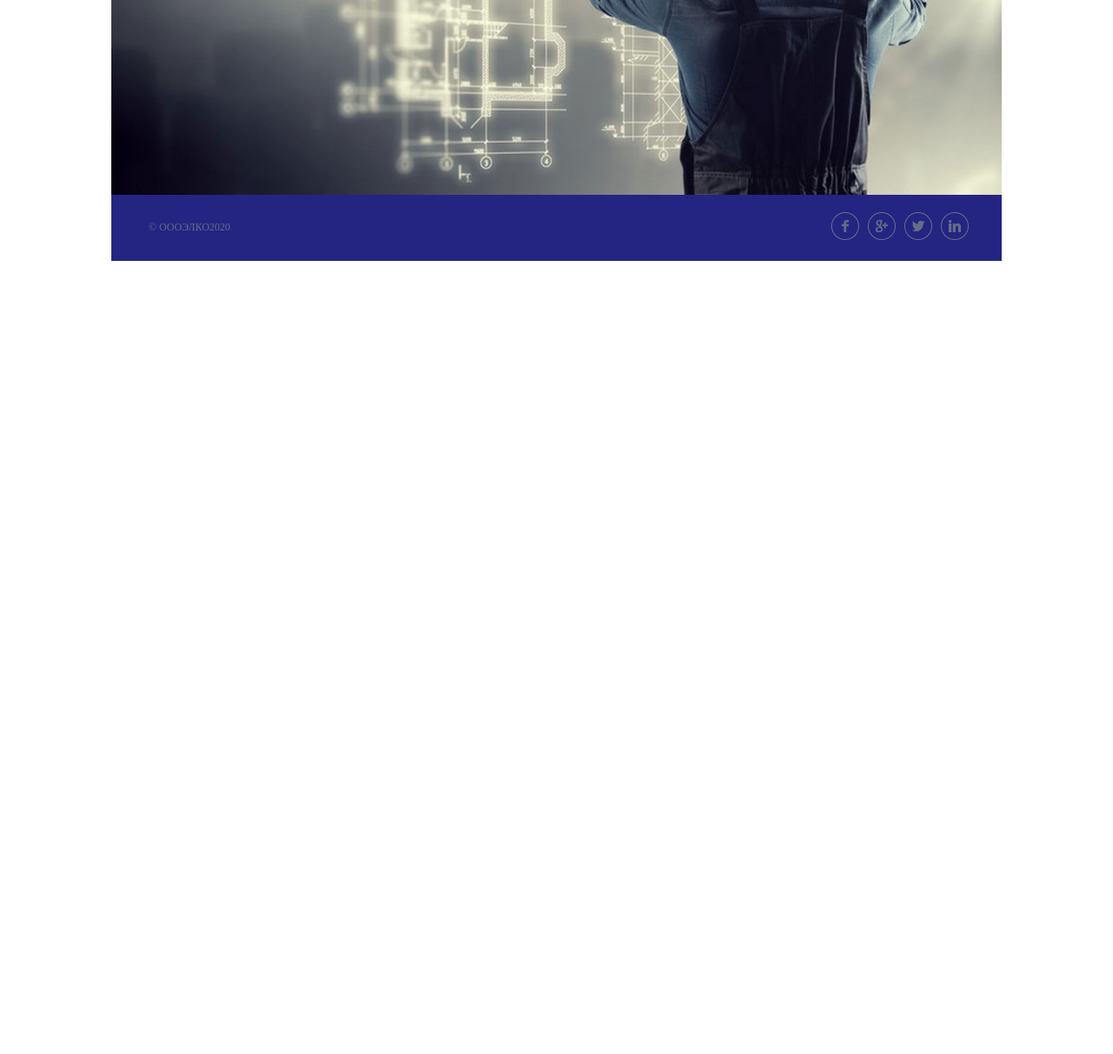
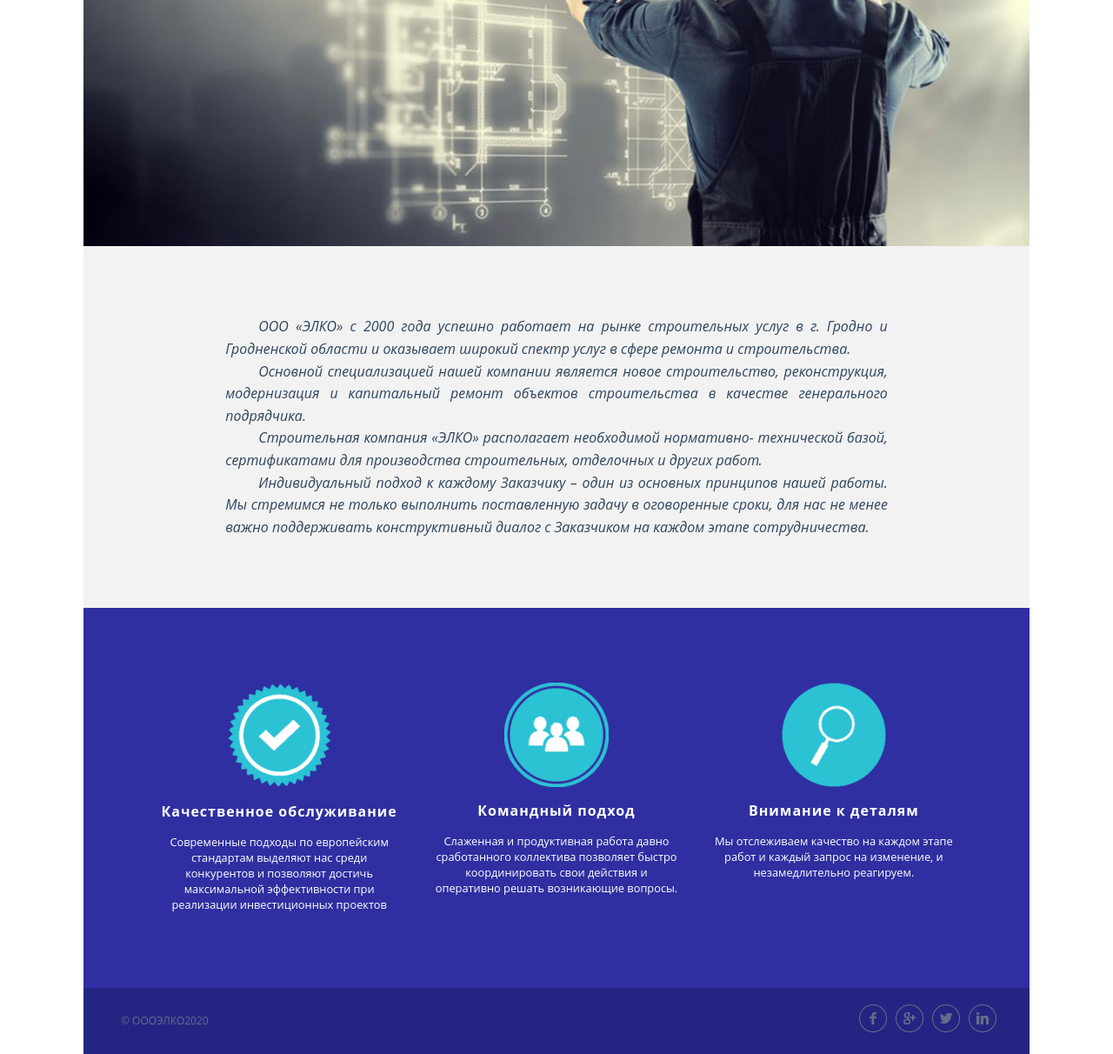
Before and after one commit to AnastasiyaKhikhnal/elko, a plain HTML site: page index.html in a window 1280 px wide. Shown: the part 821-2033 px from the top of the page at 87% size. Before the commit the page ends 1121 px from the top, so only its background shows below. Drawn offline with Linux system fonts and the light colour scheme.

Commit message:
Create section about company and advantages

```diff
--- a/css/style.css
+++ b/css/style.css
@@ -2,7 +2,8 @@
 
 body {
   margin: 0 auto;
-  width: 80%;
+  width: 85%;
+  font-family: "Open Sans", Arial, sans-serif;
 }
 
 .header {
@@ -21,7 +22,6 @@ body {
   background: #2F2FA2;
 }
 
-
 .logo {
   display: flex;
   flex-direction: row;
@@ -37,7 +37,6 @@ body {
   padding-right: 0.2em;
   font-weight: 100;
 }
-
 
 .address {
   margin: 0;
@@ -91,12 +90,10 @@ body {
   background: #553D67;
 }
 
-/*----------------------------------------main--------------------------------------------*/
+/*----------------------------------------section main-screen--------------------------------------------*/
 
 .main-screen {
-  /*background-image: url("../img/industria-construccion.jpg");*/
   width: 100%;
-  /*height: 590px;*/
 }
 
 .main-screen-title {
@@ -109,17 +106,13 @@ body {
   width: 100%;
 
   background-color: #242582;
-
 }
-
-
 
 .main-title {
   margin: 0;
   text-transform: uppercase;
   font-size: 3.44em;
   color: white;
-
 }
 
 .activity {
@@ -138,6 +131,79 @@ body {
   width: 100%;
 }
 
+/*------------------------------------section about--------------------------------------------*/
+
+
+.container-about-company {
+  display: flex;
+  justify-content: center;
+  align-content: center;
+  width: 100%;
+  background: #f2f2f2;
+}
+
+.container-about-company-intro {
+  display: flex;
+  flex-direction: column;
+  justify-content: center;
+  margin-top: 5em;
+  margin-bottom: 5em;
+  width: 70%;
+}
+
+
+
+.about-company-info {
+  margin: 0;
+  color: #2f455d;
+  text-align: justify;
+  font-size: 1em;
+  font-style: italic;
+  line-height: 1.6em;
+  text-indent: 5%;
+}
+
+/*--------------------------------section footer--------------------------------------*/
+
+.container-company-advantages {
+  display: flex;
+  flex-direction: row;
+  justify-content: center;
+  align-content: center;
+  width: 100%;
+  background: #2F2FA2;
+}
+
+.container-company-advantages-intro {
+  display: flex;
+  flex-direction: column;
+  align-content: center;
+  width: 26%;
+  padding: 5.375em 1.125em;
+}
+
+.advantages-subtitle {
+  font-size: 1em;
+  letter-spacing: 1px;
+  text-align: center;
+  color: white;
+}
+
+.advantages-info {
+  font-size: 0.8em;
+  text-align: center;
+  line-height: 1.4em;
+  color: white;
+}
+
+.img-advantages {
+  margin: 0 auto;
+
+}
+
+
+
+/*--------------------------------section footer--------------------------------------*/
 
 .footer {
   display: flex;
@@ -155,7 +221,7 @@ body {
   color: #666d89;
 }
 
-.footer-sotial-icons {
+.footer-social-icons {
   margin-right: 32px;
 }
 
@@ -169,22 +235,3 @@ body {
   color: white;
   opacity: 0.4;
 }
-
-
-/*footer {*/
-  /*display: flex;*/
-  /*flex-direction: column;*/
-  /*width: 100%;*/
-  /*background: #242582;*/
-/*}*/
-
-/*.footer-top {*/
-  /*width: 100%;*/
-  /*height: 0.625em;*/
-  /*background: #553D67;*/
-/*}*/
-
-/*.footer-bottom {*/
-  /*width: 100%;*/
-  /*height: 5em;*/
-/*}*/
--- a/index.html
+++ b/index.html
@@ -39,33 +39,71 @@
         </div>
       </section>
 
-      <!--<section class="slider">-->
-        <!--<div class="container#1">-->
 
-        <!--</div>-->
-      <!--</section>-->
+      <section class="about-company">
+        <div class="container-about-company">
+          <div class="container-about-company-intro">
+            <p class="about-company-info">ООО «ЭЛКО» с 2000 года успешно работает на рынке строительных услуг в
+              г. Гродно и Гродненской области и оказывает широкий спектр услуг в сфере ремонта и строительства.</p>
+            <p class="about-company-info">Основной специализацией нашей компании является новое строительство,
+              реконструкция, модернизация и капитальный ремонт объектов строительства в качестве генерального
+              подрядчика.</p>
+            <p class="about-company-info">Строительная компания «ЭЛКО» располагает необходимой нормативно-
+              технической базой, сертификатами для производства строительных, отделочных и других работ.</p>
+            <p class="about-company-info">Индивидуальный подход к каждому Заказчику – один из основных принципов нашей
+              работы. Мы стремимся не только выполнить поставленную задачу в оговоренные сроки, для нас не менее важно
+              поддерживать конструктивный диалог с Заказчиком на каждом этапе сотрудничества.</p>
 
+          </div>
+        </div>
+      </section>
+
+      <section class="company-advantages">
+        <div class="container-company-advantages">
+          <div class="container-company-advantages-intro">
+            <img class="img-advantages" src="img/advantages/icon-quality.png" alt="icon" width="120" height="121">
+            <h3 class="advantages-subtitle">Качественное обслуживание</h3>
+            <span class="advantages-info">Современные подходы по европейским стандартам выделяют нас среди
+            конкурентов и позволяют достичь максимальной эффективности при реализации инвестиционных проектов</span>
+          </div>
+          <div class="container-company-advantages-intro">
+            <img class="img-advantages" src="img/advantages/icon-team.png" alt="icon" width="120" height="120">
+            <h3 class="advantages-subtitle">Командный подход</h3>
+            <span class="advantages-info">Слаженная и продуктивная работа давно  сработанного коллектива
+            позволяет быстро координировать свои действия и оперативно решать возникающие вопросы.</span>
+          </div>
+          <div class="container-company-advantages-intro">
+            <img class="img-advantages" src="img/advantages/icon-attention.png" alt="icon" width="120" height="120">
+            <h3 class="advantages-subtitle">Внимание к деталям</h3>
+            <span class="advantages-info">Мы отслеживаем качество на каждом этапе работ и каждый запрос на
+            изменение, и незамедлительно реагируем.</span>
+          </div>
+        </div>
+      </section>
+
+      <section class="contacts">
+        <div class="container-contacts">
+
+        </div>
+      </section>
 
 
     </div>
 
     <footer class="footer">
       <small class="copyright">© ОООЭЛКО2020</small>
-      <div class="footer-sotial-icons">
-        <a href="https://www.facebook.com" target="_blank"><img class="footer-social-network-icon" src="img/icon-facebook.png" alt="facebook"></a>
-        <a href="https://plus.google.com" target="_blank"><img class="footer-social-network-icon" src="img/icon-google+.png" alt="google"></a>
-        <a href="https://twitter.com" target="_blank"><img class="footer-social-network-icon" src="img/icon-twitter.png" alt="twitter"></a>
-        <a href="https://linkedin.com" target="_blank"><img class="footer-social-network-icon" src="img/icon-linkedin.png" alt="linkedin"></a>
+      <div class="footer-social-icons">
+        <a href="https://www.facebook.com" target="_blank"><img class="footer-social-network-icon"
+                                                                src="img/icon-facebook.png" alt="facebook"></a>
+        <a href="https://plus.google.com" target="_blank"><img class="footer-social-network-icon"
+                                                               src="img/icon-google+.png" alt="google"></a>
+        <a href="https://twitter.com" target="_blank"><img class="footer-social-network-icon" src="img/icon-twitter.png"
+                                                           alt="twitter"></a>
+        <a href="https://linkedin.com" target="_blank"><img class="footer-social-network-icon"
+                                                            src="img/icon-linkedin.png" alt="linkedin"></a>
       </div>
     </footer>
 
 
-
-
-
-
-
-
-
   </body>
 </html>
```
Also changed, not shown: img/advantages/icon-attention.png (added), img/advantages/icon-quality.png (added), img/advantages/icon-team.png (added), img/img.jpg (added), img/viber.png (added). Lines whose indentation alone changed are shown as unchanged.
